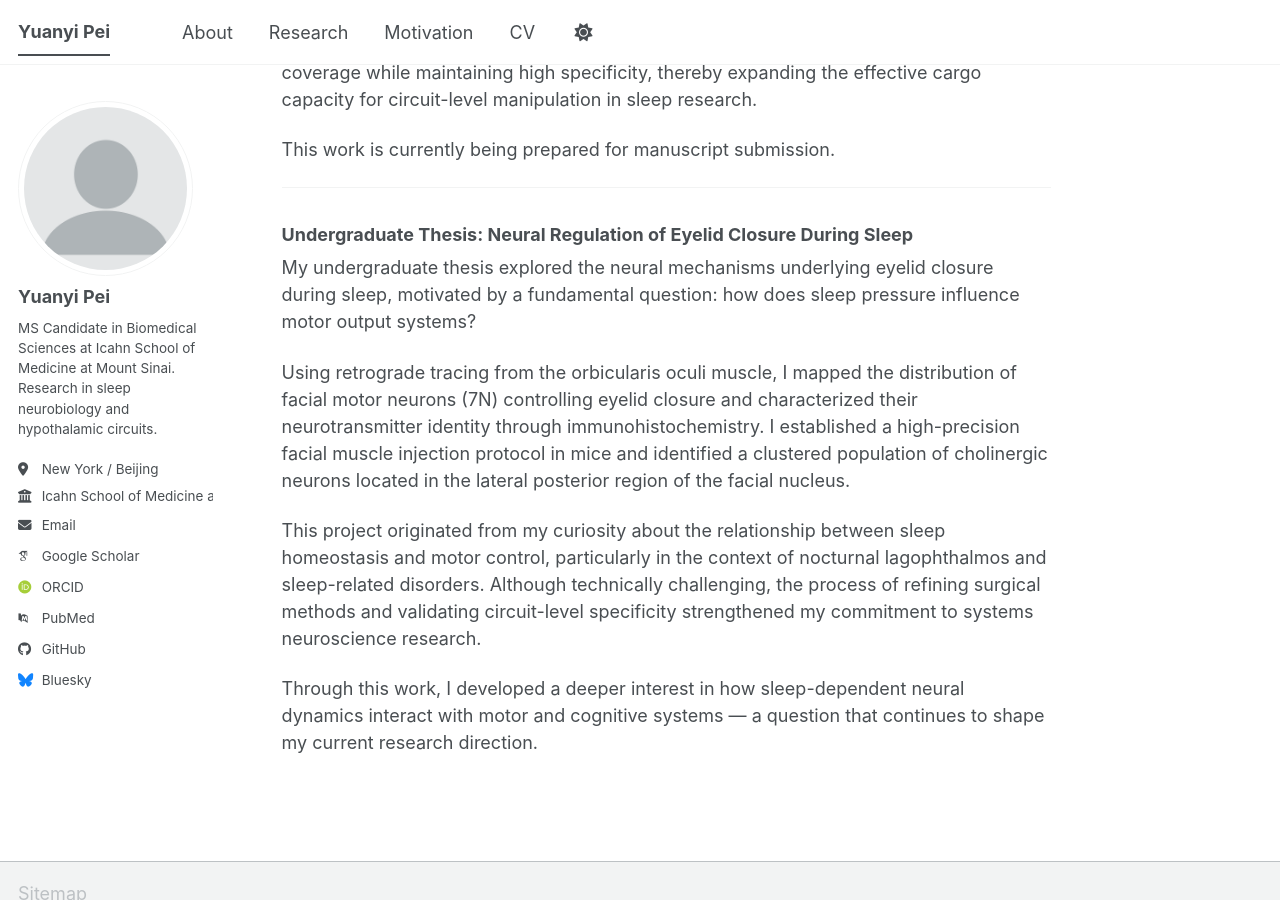
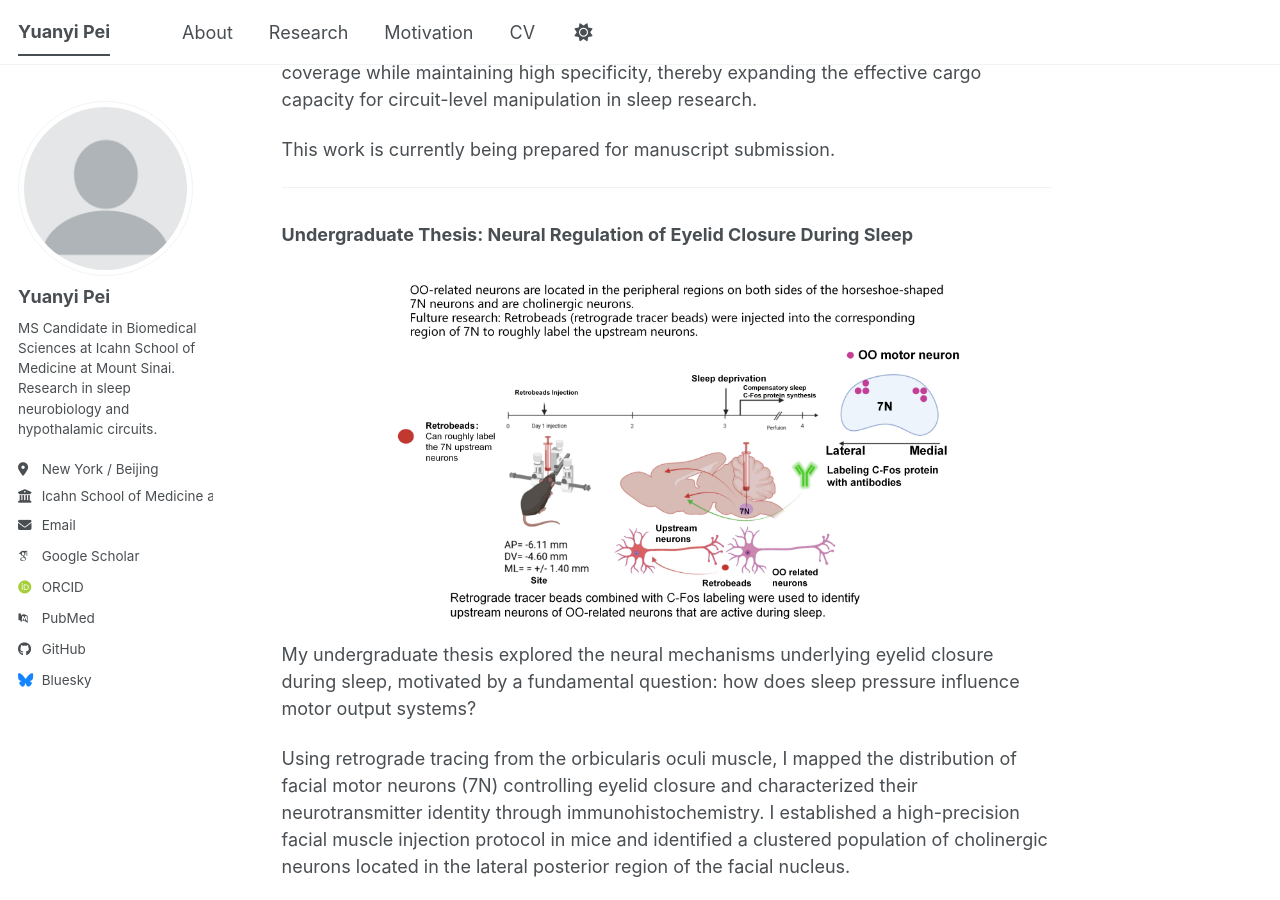
Before and after one commit to Yuanyi-Pei/YuanyiPei.github.io, a Jekyll site: the page built from _pages/about.md, in a window 1280 px wide and 900 px high, scrolled down 2066 px. Built offline with Jekyll 4.4.1, drawn with Linux system fonts in a browser that asks for light colours; some web fonts are replaced; a script bundle is joined from its source files by our own code; library files that are not in the unit come from our copies.

Commit message:
Update about.md

```diff
--- a/_pages/about.md
+++ b/_pages/about.md
@@ -61,6 +61,13 @@ This work is currently being prepared for manuscript submission.
 
 ---
 ### Undergraduate Thesis: Neural Regulation of Eyelid Closure During Sleep
+
+<div style="text-align:center;">
+  <img src="{{ site.baseurl }}/images/English%20version_15(1).jpg"
+       alt="Research Image"
+       style="max-width:80%; height:auto; margin:20px 0;">
+</div>
+
 My undergraduate thesis explored the neural mechanisms underlying eyelid closure during sleep, motivated by a fundamental question: how does sleep pressure influence motor output systems?
 
 Using retrograde tracing from the orbicularis oculi muscle, I mapped the distribution of facial motor neurons (7N) controlling eyelid closure and characterized their neurotransmitter identity through immunohistochemistry. I established a high-precision facial muscle injection protocol in mice and identified a clustered population of cholinergic neurons located in the lateral posterior region of the facial nucleus.
```
